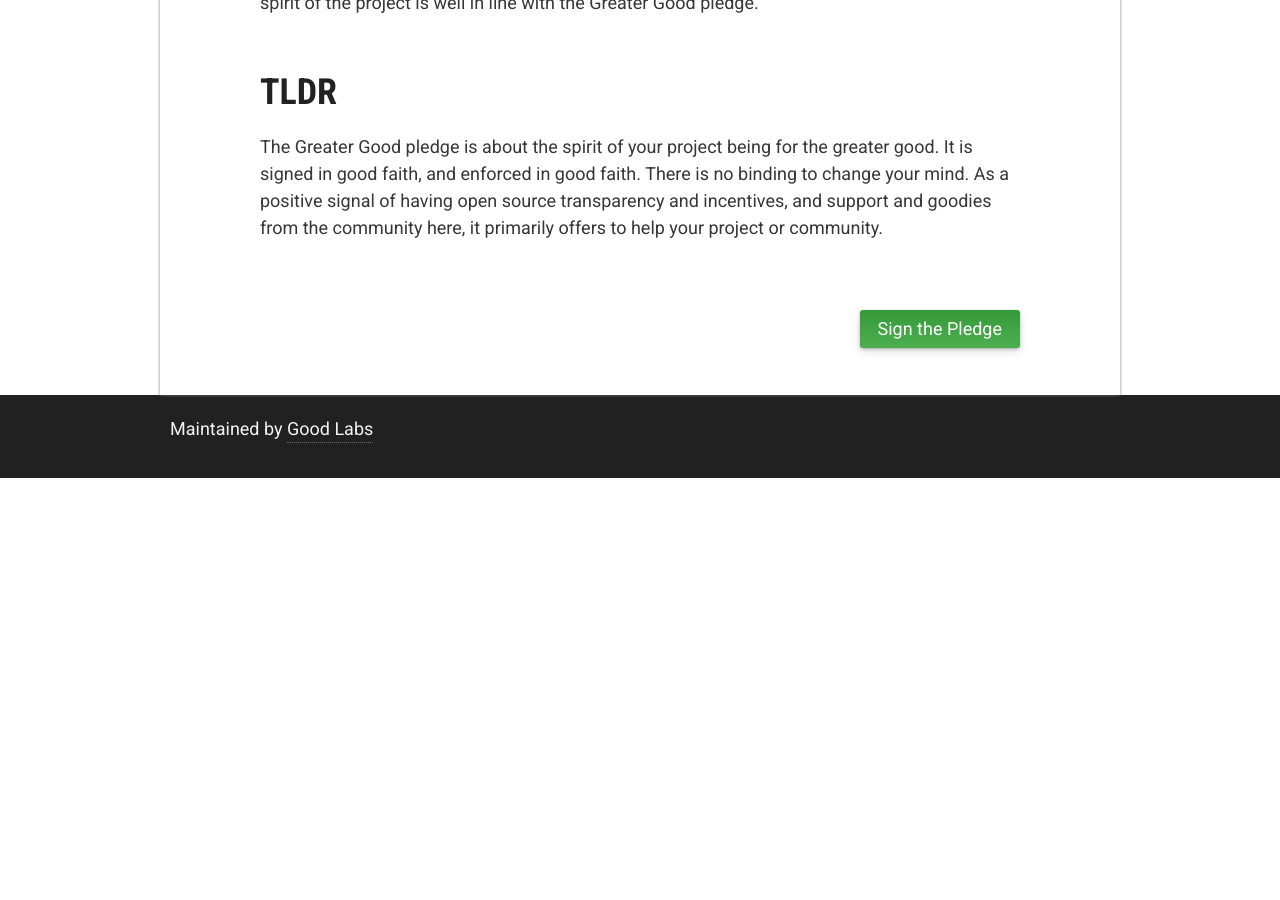
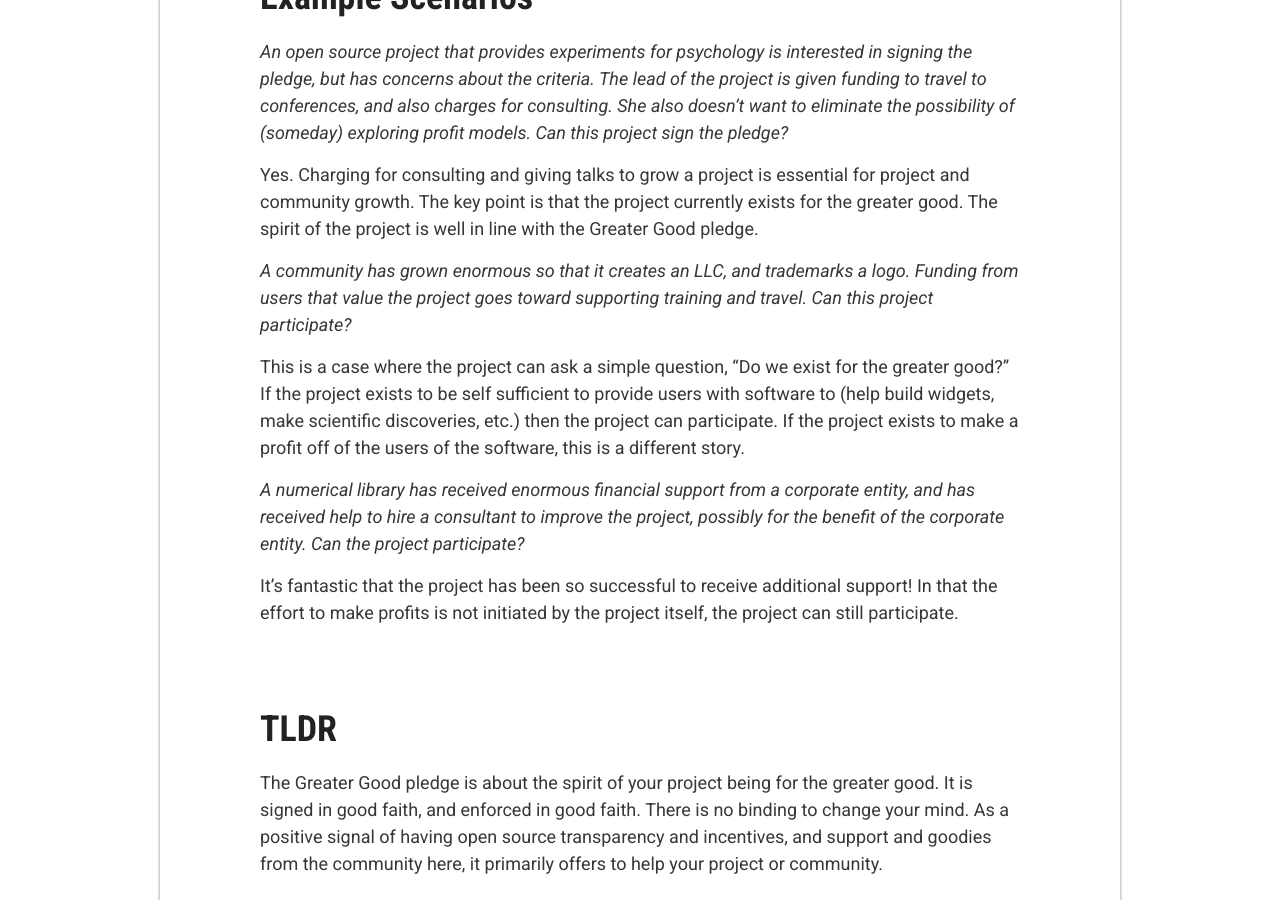
Before and after one commit to good-labs/greater-good-affirmation, a Jekyll site: the page built from docs/pages/faq.md, in a window 1280 px wide and 900 px high, scrolled down 2694 px. Built offline with Jekyll 4.4.1, drawn with Linux system fonts in a browser that asks for light colours; before the commit the page ends 3172 px from its top, so only the background shows below that.

```diff
--- a/docs/pages/faq.md
+++ b/docs/pages/faq.md
@@ -8,9 +8,11 @@ If you want to learn more about the pledge itself, see the [about page]({{ site.
 This page will answer frequently asked questions to help you determine if taking the pledge
 is appropriate for your project or organization.
 
+<br><br>
+
 # FAQ
 
-## Are there any direct benefits to me?
+### Are there any direct benefits to me?
 
 Signing the pledge and adding the Greater Good badge to your repository is
 a signal that your project exists for the greater good. For interested contributors,
@@ -19,20 +21,25 @@ has plans to help projects and communities with Good Labs "goodies," which can
 include anything from articles and posts to share the project, podcasts, written
 or spoken interviews, and other fun community interactions.
 
-## Who should sign the pledge?
+<br>
+
+### Who should sign the pledge?
 
 A representative of a project or community can sign on behalf of the community,
 and conversation with the community is suggested. For small projects, a lead
 maintainer would be appropriate.
 
-## What about my other projects?
+<br>
+
+### What about my other projects?
 
 You can choose to sign the pledge on the level that is most appropriate. For example,
 if your entire community is for the greater good, the community could pledge. If only
 a subset of projects are for the greater good, the projects can pledge.
 
+<br>
 
-## Does taking the pledge mean that my project cannot have financial support?
+### Does taking the pledge mean that my project cannot have financial support?
 
 Some open source projects can survive without it, but for many, funding is essential to
 keep the community up and running. The Greater Good pledge does not prohibit receiving financial
@@ -43,8 +50,9 @@ The important point is that the project exists to support scientific computing,
 exist to sell a product around it. If you ask yourself "Does my community exist for the
 greater good?" and it's easy to say yes, then you are good.
 
+<br>
 
-## What if my project uses other projects that possibly couldn't sign?
+### What if my project uses other projects that possibly couldn't sign?
 
 There is nothing in the criteria that has comment about using other projects.
 The main points are about the underlying incentives that drove you to create your project
@@ -52,20 +60,25 @@ or community. The pledge doesn't say that there aren't costs involved, or even t
 funds that can help support the project. It's more about intention, incentives,
 and whether you have created and work for the greater good.
 
+<br>
 
-## What if I change my mind?
+### What if I change my mind?
 
 Many successful open source projects eventually turn into companies, and this is okay.
 If you sign the pledge and change your mind, this is also okay! You can simply
 remove your name from the pledge document, and there is no harm done.
 
-## Why a pledge?
+<br>
+
+### Why a pledge?
 
 Taking a pledge means a best effort. It by no means is an enforced contract,
 or some kind of contract. You are free to change your mind, and we expect you
 to be imperfect. Humans are imperfect, and we do our best.
 
-## Is the pledge enforced?
+<br>
+
+### Is the pledge enforced?
 
 When a community or project signs the pledge via a pull request, a discussion
 between the project maintainers and Good Labs community is had to answer any questions
@@ -73,14 +86,18 @@ and have a conversation about the project or community in context of the pledge.
 After this point, the Good Labs doesn't aim to police anything. The pledge is
 done in good faith, and any changes or concerns can be points of discussion.
 
-## What if the pledge changes?
+<br>
+
+### What if the pledge changes?
 
 When you sign the pledge, it will be associated with a particular release of the
 file in the GitHub repository. While we don't expect to see significant changes
 in the pledge over time, it's important to make a direct connection between the
 version of the file that was signed and the signee.
 
-## What if my project is used by others for profit?
+<br>
+
+### What if my project is used by others for profit?
 
 If your project or community produces software that feeds into a service
 that you are also providing (for profit) this would go against the pledge. However,
@@ -91,7 +108,7 @@ the greater good, and given an open source license, it may not be in your power
 to prevent the software from being integrated into something that makes a profit.
 
 
-<br>
+<br><br>
 
 # Example Scenarios
 
@@ -106,8 +123,25 @@ for project and community growth. The key point is that the project currently
 exists for the greater good. The spirit of the project is well in line with
 the Greater Good pledge.
 
+*A community has grown enormous so that it creates an LLC, and trademarks a logo.
+Funding from users that value the project goes toward supporting training and
+travel. Can this project participate?*
 
-<br>
+This is a case where the project can ask a simple question, "Do we exist for
+the greater good?" If the project exists to be self sufficient to provide users
+with software to (help build widgets, make scientific discoveries, etc.) then
+the project can participate. If the project exists to make a profit off of the users
+of the software, this is a different story.
+
+*A numerical library has received enormous financial support from a corporate entity,
+and has received help to hire a consultant to improve the project, possibly for
+the benefit of the corporate entity. Can the project participate?*
+
+It's fantastic that the project has been so successful to receive additional support!
+In that the effort to make profits is not initiated by the project itself,
+the project can still participate.
+
+<br><br>
 
 # TLDR
 
```
